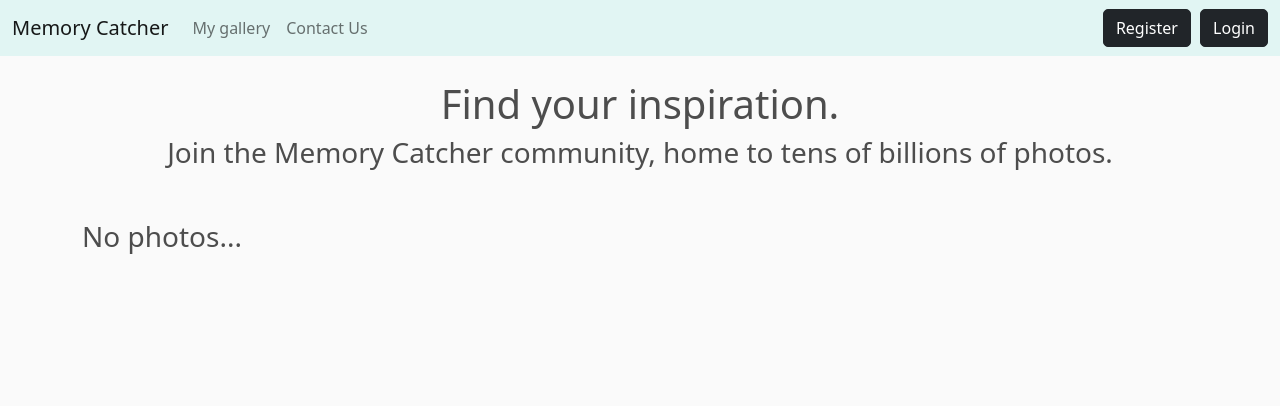
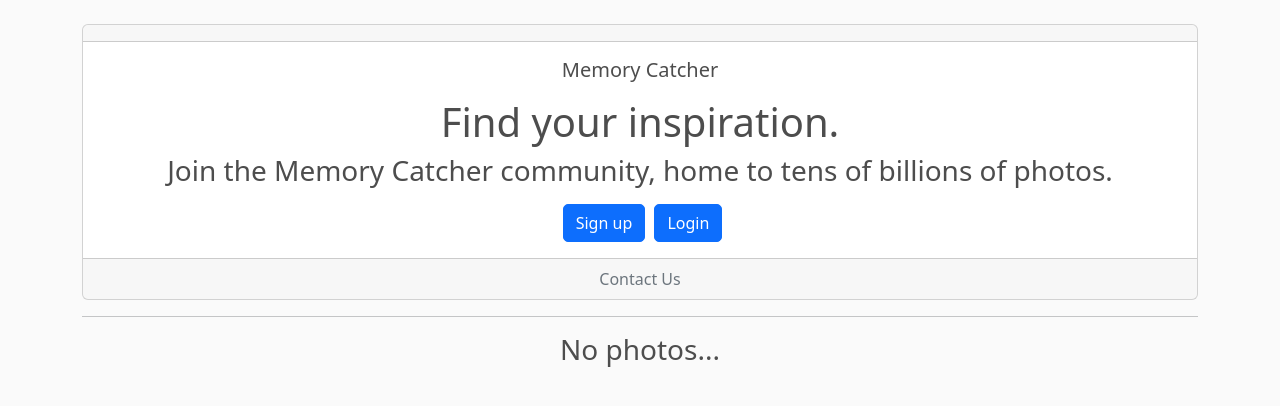
Before and after one commit to craitan/Photo_Album, a Django app: page / in a window 1280 px wide. Shown: the top 406 px of the page. Run offline with Django 4.2, Linux system fonts and the light colour scheme; data that the repository does not hold is empty.

Commit message:
made new style for my homa page

```diff
--- a/Photo_Album/accounts/views.py
+++ b/Photo_Album/accounts/views.py
@@ -13,7 +13,7 @@ UserModel = get_user_model()
 class SignUpView(views.CreateView):
     template_name = 'accounts/register-page.html'
     form_class = UserCreateForm
-    success_url = reverse_lazy('home page')
+    success_url = reverse_lazy('photo gallery')
 
     def form_valid(self, form):
         form.save()
@@ -32,7 +32,7 @@ class SignInView(auth_views.LoginView):
     form_class = LoginForm
 
     def get_success_url(self):
-        return reverse_lazy('home page')
+        return reverse_lazy('photo gallery')
 
 
 class SignOutView(auth_views.LogoutView):
--- a/Photo_Album/common/views.py
+++ b/Photo_Album/common/views.py
@@ -14,7 +14,7 @@ class HomePageView(views.TemplateView):
         context = super().get_context_data(**kwargs)
         photos = Photo.objects.order_by('pk').all()
         page = self.request.GET.get('page')
-        context['photos'] = Paginator(photos, 6).get_page(page)
+        context['photos'] = Paginator(photos, 3).get_page(page)
 
         return context
 
--- a/templates/base/base.html
+++ b/templates/base/base.html
@@ -15,41 +15,41 @@
 </head>
 <body>
 
-<nav class="navbar navbar-expand-lg navbar-light bg-dark">
-    <div class="container-fluid">
-        <a class="navbar-brand" href="{% url 'home page' %}">Memory Catcher</a>
-        <button class="navbar-toggler" type="button" data-bs-toggle="collapse" data-bs-target="#navbarSupportedContent"
-                aria-controls="navbarSupportedContent" aria-expanded="false" aria-label="Toggle navigation">
-            <span class="navbar-toggler-icon"></span>
-        </button>
-        <div class="collapse navbar-collapse" id="navbarSupportedContent">
-            <ul class="navbar-nav me-auto mb-2 mb-lg-0">
-                <li class="nav-item">
-                    <a class="nav-link" href="{% url 'photo gallery' %}">My gallery</a>
-                </li>
-                <li class="nav-item">
-                    <a class="nav-link" href="{% url 'contact us' %}">Contact Us</a>
-                </li>
-            </ul>
-        </div>
-        <div>
-
-        {% if  request.user.is_authenticated %}
-            <div class="form-inline my-2 my-lg-0">
-                <a href="{% url 'details user' pk=request.user.pk %}" class="btn btn-dark">Profile</a>
-                <a href="{% url 'logout user' %}" class="btn btn-dark">Log out:</a>
-            </div>
-        {% else %}
-            <div class="form-inline my-2 my-lg-0">
-                <a href="{% url 'register user' %}" class="btn btn-dark">Register</a>
-                <a href="{% url 'login user' %}" class="btn btn-dark">Login</a>
-            </div>
-
-        {% endif %}
-    </div>
-    </div>
-
-</nav>
+{#<nav class="navbar navbar-expand-lg navbar-light bg-dark">#}
+{#    <div class="container-fluid">#}
+{#        <a class="navbar-brand" href="{% url 'home page' %}">Memory Catcher</a>#}
+{#        <button class="navbar-toggler" type="button" data-bs-toggle="collapse" data-bs-target="#navbarSupportedContent"#}
+{#                aria-controls="navbarSupportedContent" aria-expanded="false" aria-label="Toggle navigation">#}
+{#            <span class="navbar-toggler-icon"></span>#}
+{#        </button>#}
+{#        <div class="collapse navbar-collapse" id="navbarSupportedContent">#}
+{#            <ul class="navbar-nav me-auto mb-2 mb-lg-0">#}
+{#                <li class="nav-item">#}
+{#                    <a class="nav-link" href="{% url 'photo gallery' %}">My gallery</a>#}
+{#                </li>#}
+{#                <li class="nav-item">#}
+{#                    <a class="nav-link" href="{% url 'contact us' %}">Contact Us</a>#}
+{#                </li>#}
+{#            </ul>#}
+{#        </div>#}
+{#        <div>#}
+{##}
+{#        {% if  request.user.is_authenticated %}#}
+{#            <div class="form-inline my-2 my-lg-0">#}
+{#                <a href="{% url 'details user' pk=request.user.pk %}" class="btn btn-dark">Profile</a>#}
+{#                <a href="{% url 'logout user' %}" class="btn btn-dark">Log out:</a>#}
+{#            </div>#}
+{#        {% else %}#}
+{#            <div class="form-inline my-2 my-lg-0">#}
+{#                <a href="{% url 'register user' %}" class="btn btn-dark">Register</a>#}
+{#                <a href="{% url 'login user' %}" class="btn btn-dark">Login</a>#}
+{#            </div>#}
+{##}
+{#        {% endif %}#}
+{#    </div>#}
+{#    </div>#}
+{##}
+{#</nav>#}
 
 
 <div class="container">
--- a/templates/common/home-page.html
+++ b/templates/common/home-page.html
@@ -1,15 +1,31 @@
 {% extends 'base/base.html' %}
 {% block content %}
-    <div style="margin-bottom: 50px">
+    <div class="card text-center" style="margin-bottom: auto">
+        <div class="card-header">
+        </div>
+        <div class="card-body">
+            <h5 class="card-title">Memory Catcher</h5>
+            <p class="card-text">
             <h1 style="text-align: center">Find your inspiration.</h1>
-        <h3 style="text-align: center">Join the Memory Catcher
-            community, home to tens of billions of photos.</h3>
+            <h3 style="text-align: center">Join the Memory Catcher community, home to tens of billions of photos.</h3>
+            </p>
+            {% if request.user.is_authenticated %}
+                <a href="{% url 'photo gallery' %}" class="btn btn-success">My Gallery</a>
+            {% else %}
+                <a href="{% url 'register user' %}" class="btn btn-primary">Sign up</a>
+                <a href="{% url 'login user' %}" class="btn btn-primary">Login</a>
+            {% endif %}
         </div>
-        <div class="col-md-10">
+        <div class="card-footer text-muted">
+            <a class="nav-link" href="{% url 'contact us' %}">Contact Us</a>
+        </div>
+    </div>
+    <hr>
+    <div class="col-md-10 text-center" style="position: relative; left: 50%; transform: translateX(-50%);">
         <div class="row">
             {% for photo in photos %}
                 <div class="col-md-4">
-                        <div class="card my-2">
+                    <div class="card my-6">
                         <img class="image-thumbnail" src="{{ photo.image.url }}" alt="Card image cap">
                         <div class="card-body">
                             <p>
```
Also changed, not shown: templates/photos/user-gallery-page.html (+10 -4 lines). Lines whose indentation alone changed are shown as unchanged.
